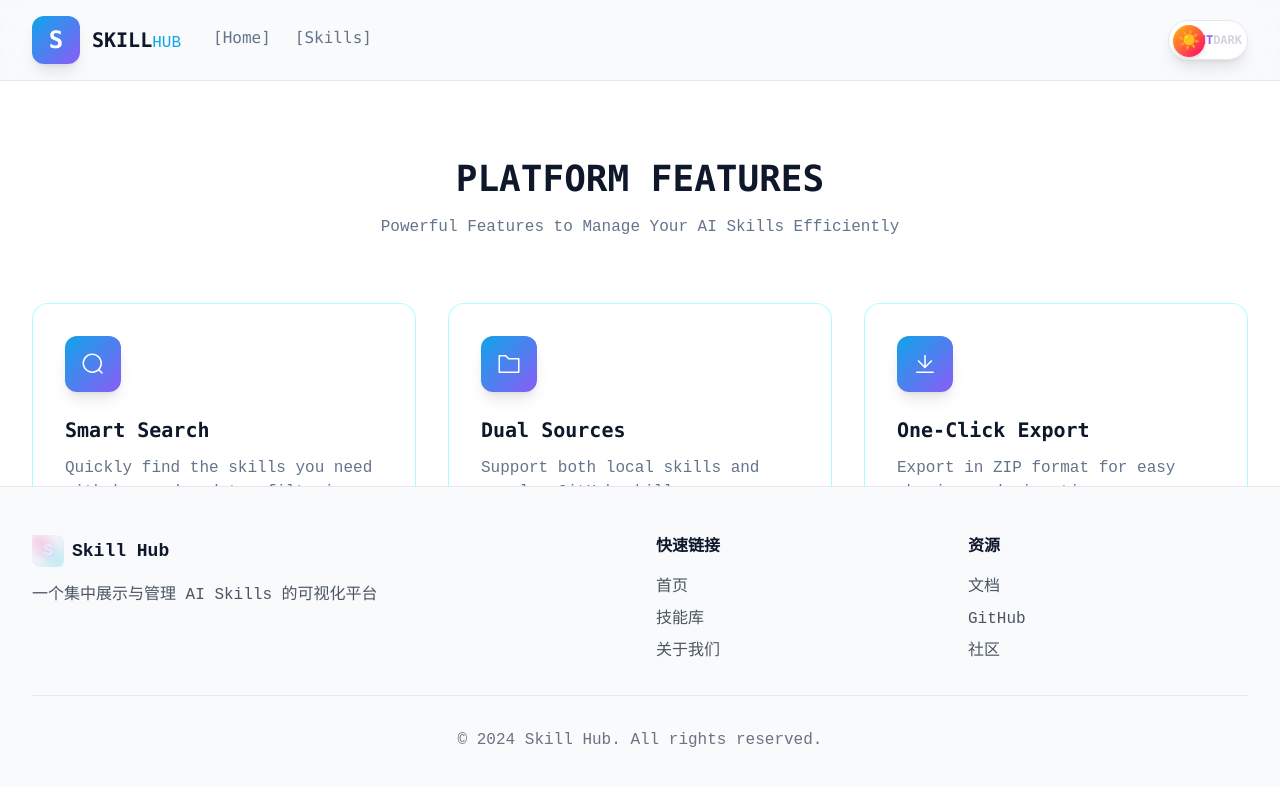
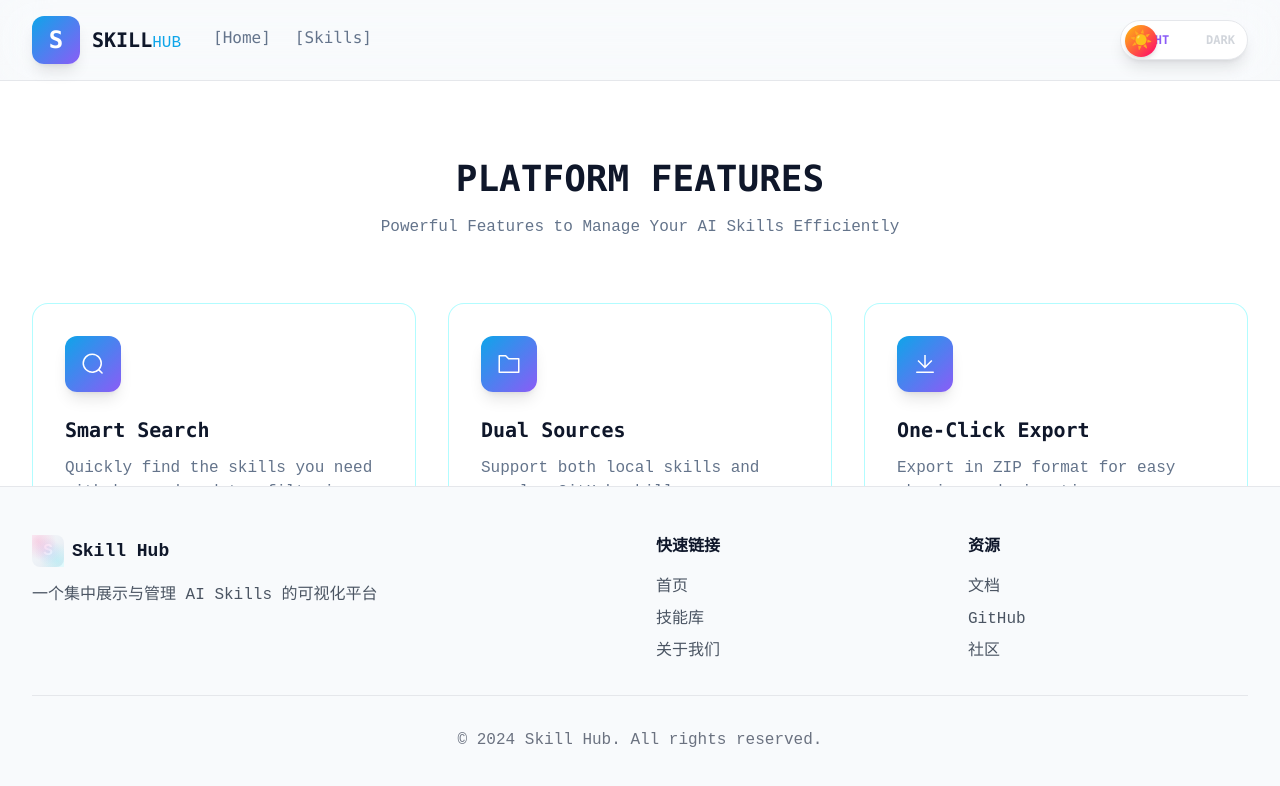
Before and after one commit to blankls/skill-hub, a Vue app: page / in a window 1280 px wide. Shown: the top 786 px of the page. Built offline with nearby package versions, Linux system fonts and the light colour scheme.

Commit message:
fix: 增大主题切换按钮宽度以完整显示文字

```diff
--- a/src/components/features/ThemeToggle.vue
+++ b/src/components/features/ThemeToggle.vue
@@ -1,11 +1,11 @@
 <template>
   <button
-    class="relative w-20 h-10 rounded-full cursor-pointer transition-all duration-300 overflow-hidden shadow-lg"
+    class="relative w-32 h-10 rounded-full cursor-pointer transition-all duration-300 overflow-hidden shadow-lg"
     :class="themeStore.isDark ? 'bg-[#141b3a] border border-[var(--neon-cyan)]' : 'bg-white border border-gray-200'"
     @click="themeStore.toggleTheme()"
   >
     <!-- Background labels -->
-    <div class="absolute inset-0 flex items-center justify-between px-2 font-mono text-xs font-bold">
+    <div class="absolute inset-0 flex items-center justify-between px-3 font-mono text-xs font-bold">
       <span :class="themeStore.isDark ? 'text-gray-500' : 'text-[var(--neon-purple)]'">LIGHT</span>
       <span :class="themeStore.isDark ? 'text-[var(--neon-cyan)]' : 'text-gray-300'">DARK</span>
     </div>
@@ -13,7 +13,7 @@
     <div
       class="absolute top-1 left-1 w-8 h-8 rounded-full transition-all duration-300 flex items-center justify-center shadow-md"
       :style="{
-        transform: themeStore.isDark ? 'translateX(40px)' : 'translateX(0)',
+        transform: themeStore.isDark ? 'translateX(88px)' : 'translateX(0)',
         background: themeStore.isDark
           ? 'linear-gradient(135deg, #00f5ff, #8338ec)'
           : 'linear-gradient(135deg, #ffbe0b, #ff006e)'
```
